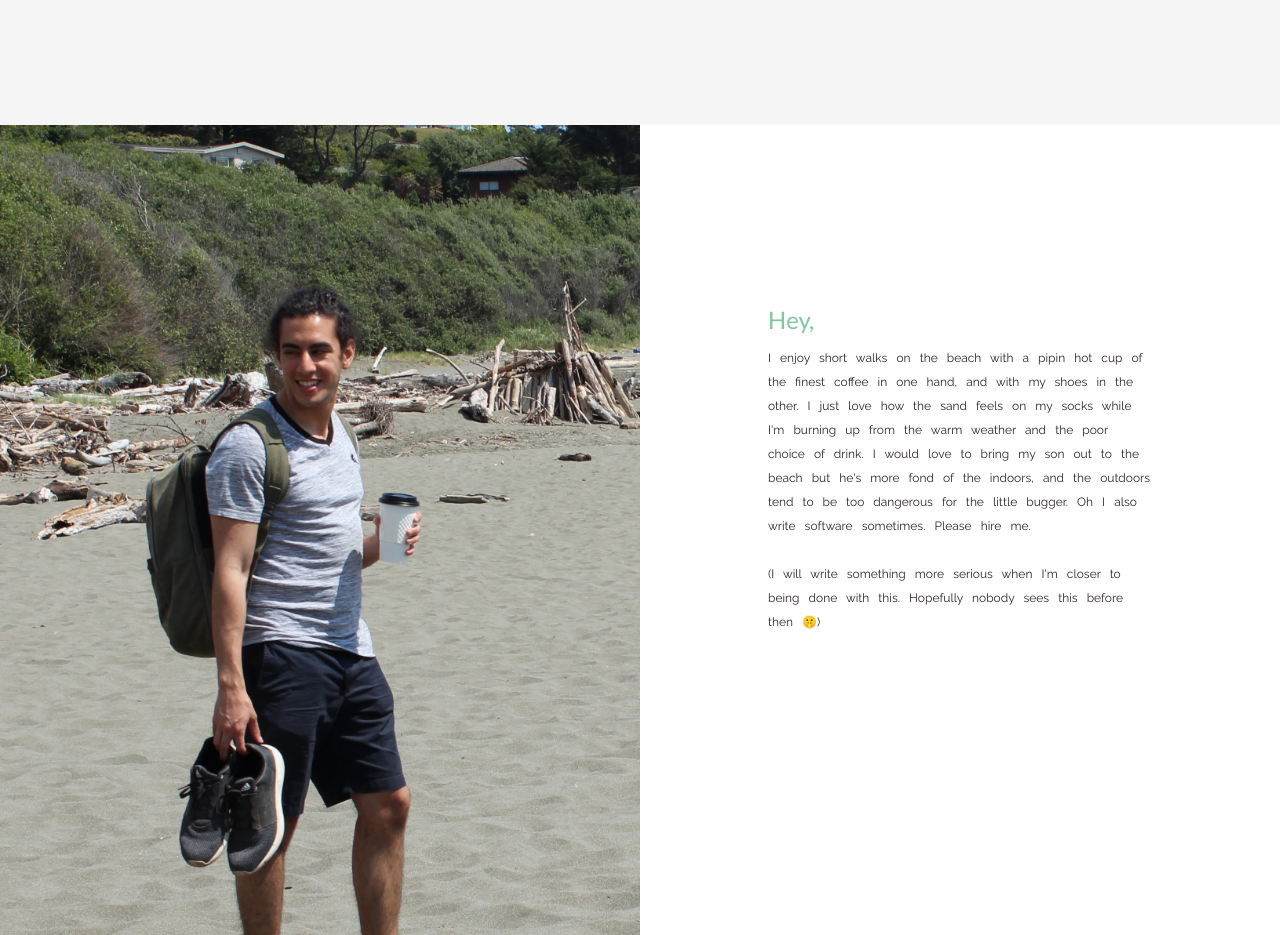
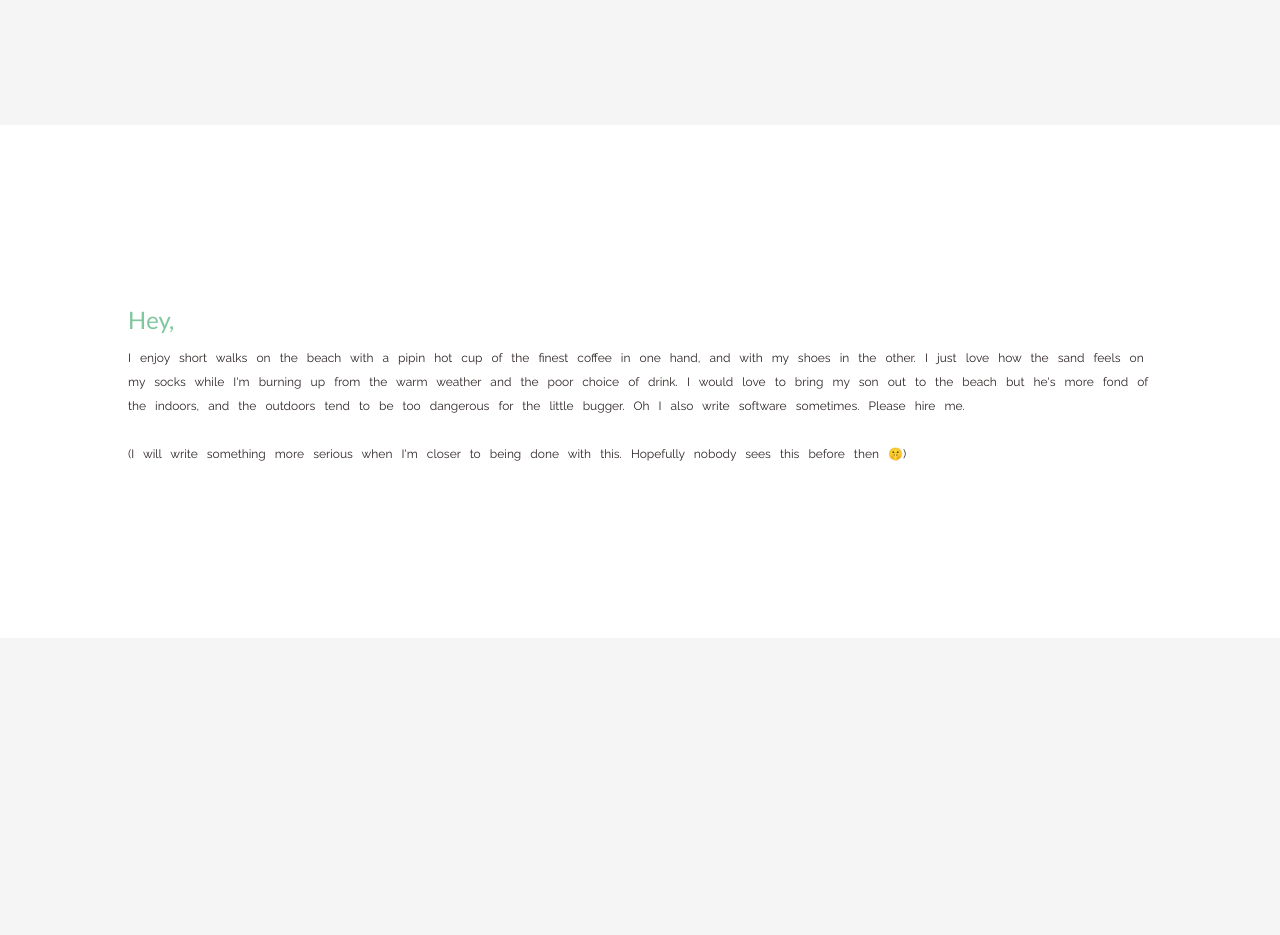
Before and after one commit to MooseJ/mustafa-jebara-portfolio, a React (Create React App) app: page / in a window 1280 px wide. Shown: the part 520-1455 px from the top of the page. After the commit the page ends 1158 px from the top, so only its background shows below. Built offline with nearby package versions, Linux system fonts and the light colour scheme.

Commit message:
Update About.css

```diff
--- a/src/components/About.css
+++ b/src/components/About.css
@@ -27,8 +27,7 @@
 }
 
 #about-me-img {
-  flex: 1;
-  width: 100vw;
+  display: none;
 }
 
 @media screen and (min-width: 1200px) {
```
